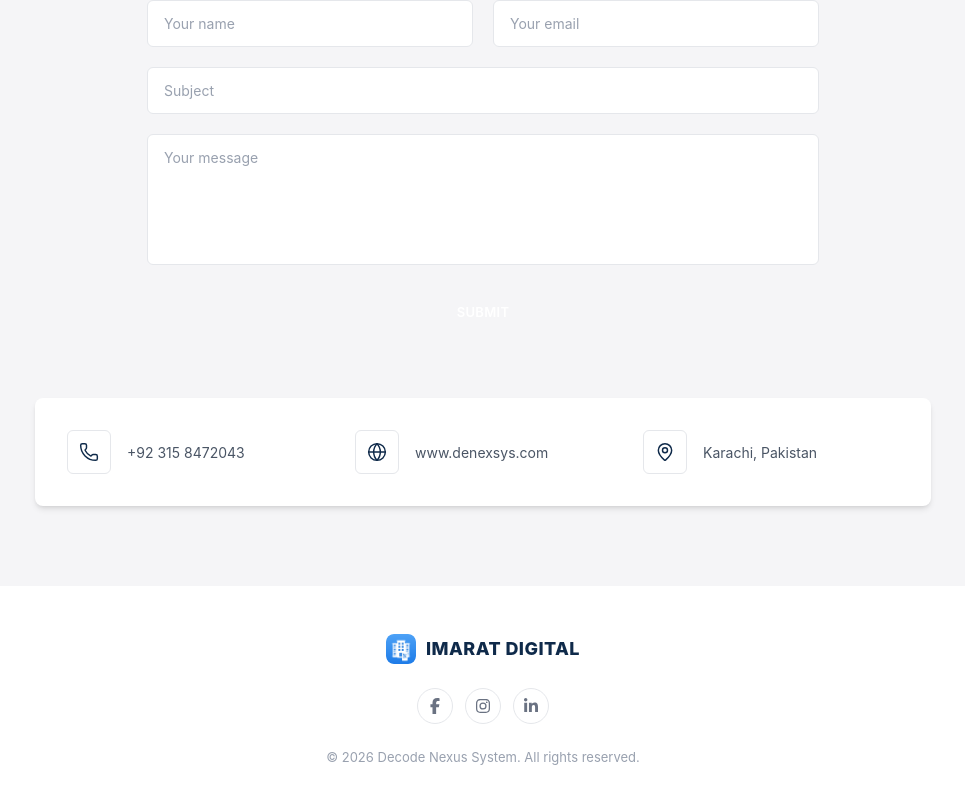
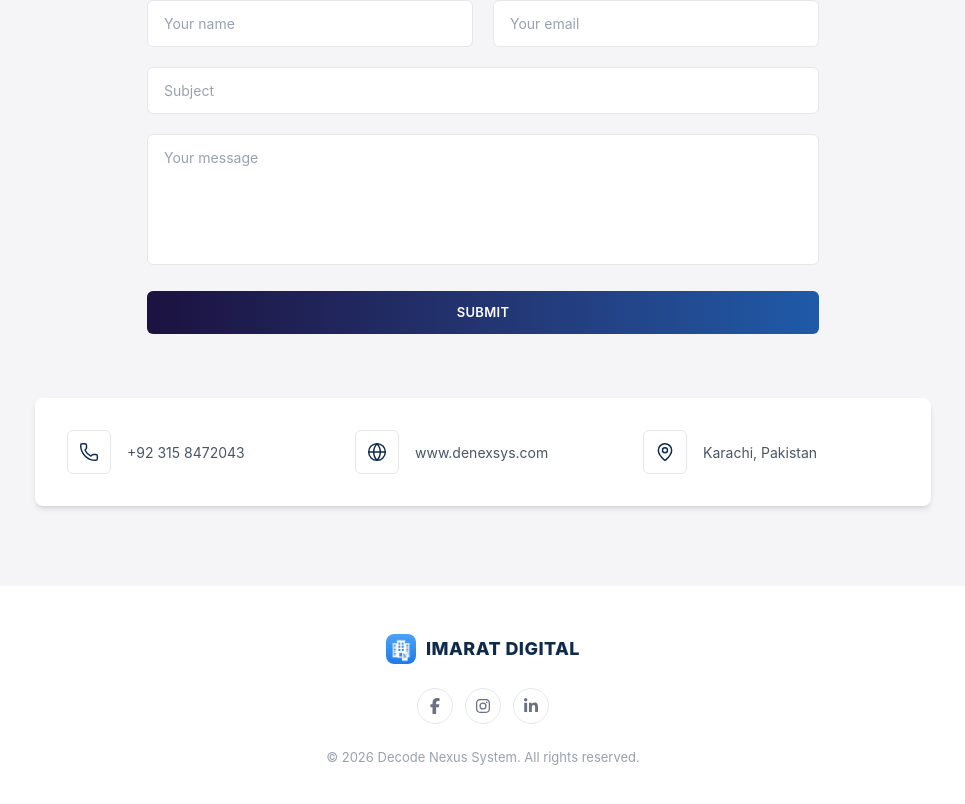
Before and after one commit to abdulbasit12/imaratdigital, a Next.js app: page / in a window 1280 px wide. Shown: the part 5324-6128 px from the top of the page, without its empty margins (157-1122 px from the left). Built offline with nearby package versions, Linux system fonts and the light colour scheme.

Commit message:
button color

```diff
--- a/app/components/Support.jsx
+++ b/app/components/Support.jsx
@@ -53,12 +53,7 @@ export default function Support() {
                     required
                     className="w-full resize-none rounded-md border border-gray-200 bg-white px-4 py-3 text-[14px] text-brand-ink placeholder:text-gray-400 focus:border-brand focus:outline-none"
                 />
-                <button
-                    type="submit"
-                    className="w-full rounded-md bg-brand py-3 text-[13px] font-semibold uppercase tracking-wide text-white transition-colors hover:bg-brand-ink"
-                >
-                    Submit
-                </button>
+                <button type="submit" className="w-full rounded-md bg-brand py-3 text-[13px] font-semibold uppercase bg-gradient-to-r from-[#1B1240] to-[#1E5AA8] tracking-wide text-white transition-colors hover:bg-brand-ink">Submit</button>
                 {submitted && (
                     <p className="text-center text-[14px] text-green-600">
                         Thanks — we'll get back to you shortly.
```
